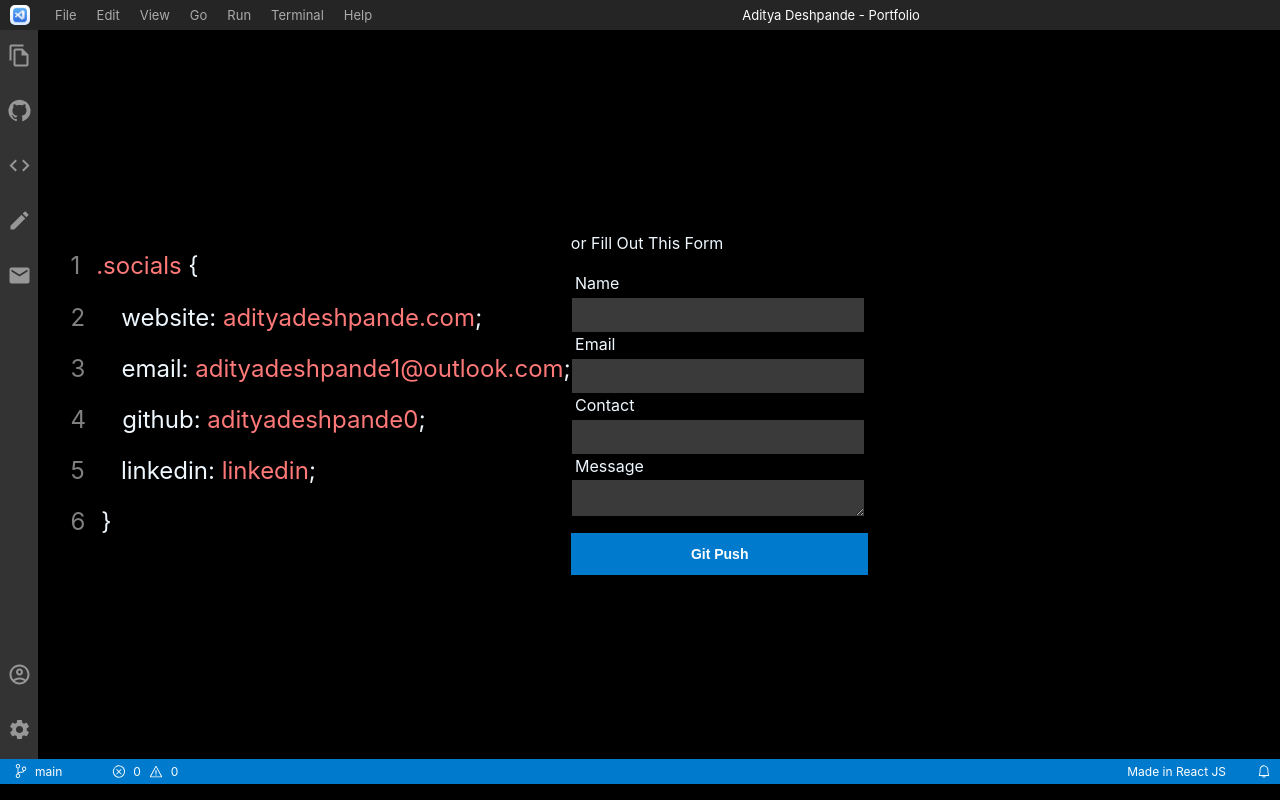
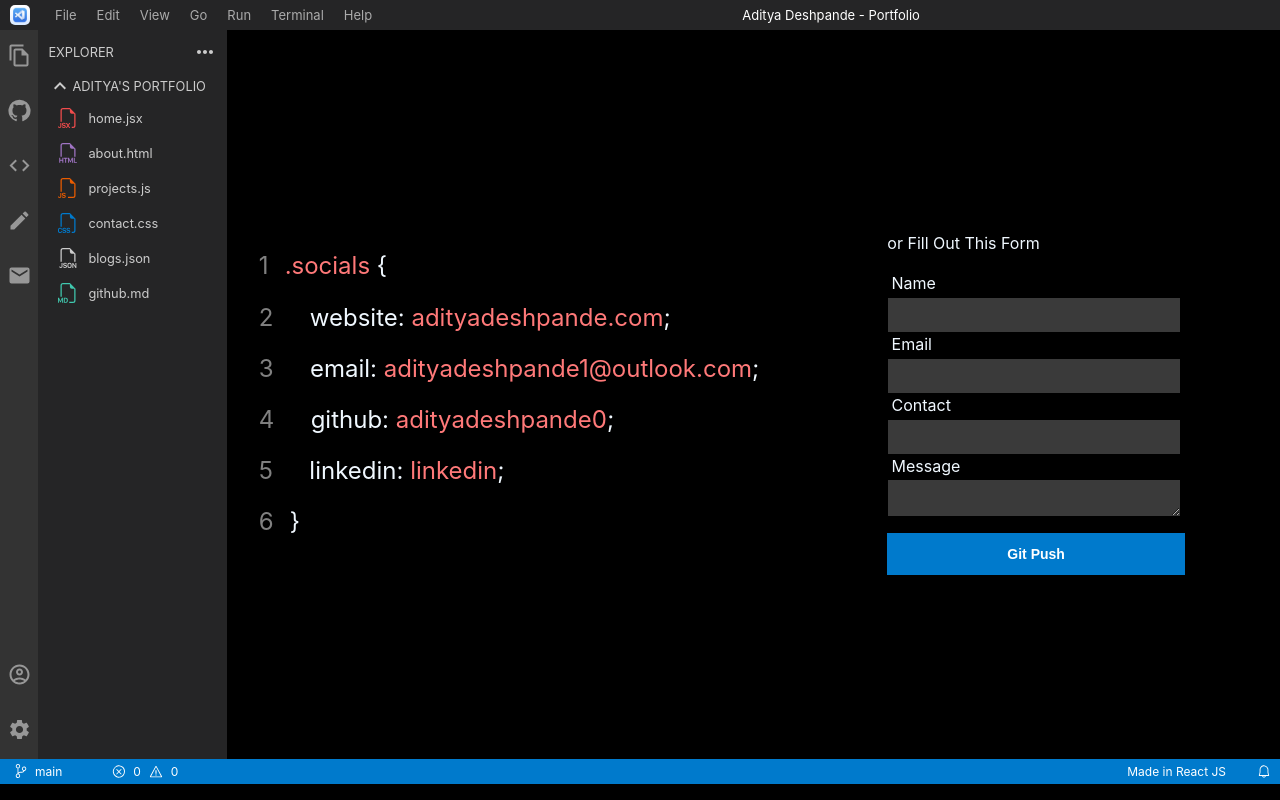
Before and after one commit to adityadeshpande0/MyPortfolio, a React (Create React App) app: page /contact in a window 1280 px wide. Built offline with nearby package versions, Linux system fonts and the light colour scheme.

Commit message:
Fixed Sidepanel , About Me, and Home

```diff
--- a/src/Components/ContactInfo/contactInfoStyles.css
+++ b/src/Components/ContactInfo/contactInfoStyles.css
@@ -1,16 +1,11 @@
 .main-block-contact {
-  display: flex;
-  width: 100%;
+  display: flex !important;
   flex-direction: row;
   justify-content: space-evenly;
   align-items: center;
 }
 .info-block-contact {
   counter-reset: line;
-}
-.kv-pair-contact::before {
-  content: counter(line);
-  counter-increment: line;
 }
 .kv-pair-contact {
   display: flex;
@@ -20,8 +15,7 @@
   margin: 0;
 }
 .contactform-main-container {
-  display: flex;
-  flex-direction: column;
+margin-left: 8rem;
 }
 .inputbox-container {
   display: flex;
@@ -67,6 +61,10 @@
   .main-block-contact {
     flex-direction: column;
   }
+  .contactform-main-container {
+    margin-left: 0rem;
+    }
+
 }
 /* ---------------------------------- */
 .socials-container {
--- a/src/Components/Home/homeStyles.css
+++ b/src/Components/Home/homeStyles.css
@@ -78,7 +78,6 @@
   margin-right: 8px;
   background-color: transparent;
   padding: 0.5rem;
-  /* border-radius: 0.5rem; */
   border: 1px solid #585757;
   margin: 10px 10px 10px 0px;
   cursor: pointer;
--- a/src/Components/Sidepanel/sidepanelStyles.css
+++ b/src/Components/Sidepanel/sidepanelStyles.css
@@ -6,7 +6,7 @@
 .main-block-sidepanel {
   background-color: #252526;
   height: 91.1vh;
-  /* width: 15rem; */
+  width: 15rem;
 }
 .explore-sidepanel {
   display: flex;
--- a/src/Navigation/Routers.js
+++ b/src/Navigation/Routers.js
@@ -19,7 +19,7 @@
         <Navbar />
         <div className="content-block-router">
           <Appbar />
-          {/* <Sidepanel/> */}
+          <Sidepanel/>
           <div className="routes-container">
           <Routes>
             <Route exact path="/" element={<Home />} />
--- a/src/Navigation/routersStyles.css
+++ b/src/Navigation/routersStyles.css
@@ -12,4 +12,5 @@
   display: flex;
   padding-left: 2rem;
   padding-right: 1rem;
+  width: 100%;
 }
```
